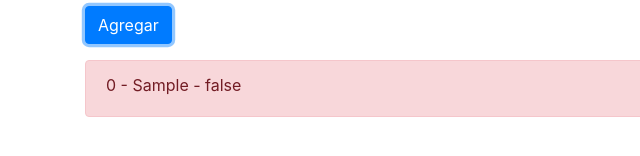
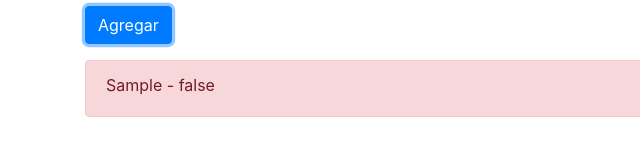
Before and after one commit to VictorMoya07/Practica-VUE2, a plain HTML site: page index.html in a window 1280 px wide. Both pictures are taken after typing "Sample" into the empty fields and a click on the button "Agregar". Shown: the part 146-302 px from the top of the page, 0-640 px from the left. Drawn offline with nearby package versions, Linux system fonts and the light colour scheme.

```diff
--- a/index.html
+++ b/index.html
@@ -22,7 +22,7 @@
 
       <div :class="['alert', tarea.estado ? 'alert-success':'alert-danger']" role="alert">
         <div class="d-flex justify-content-between">
-          <div>{{index}} - {{tarea.nombre}} - {{tarea.estado}}</div>
+          <div>{{tarea.nombre}} - {{tarea.estado}}</div>
           <div>
             <button class="btn btn-success btn-sm" @click="editarTarea(index)">OK</button>
             <button class="btn btn-danger btn-sm "@click="eliminarTarea(index)">X</button>
```
